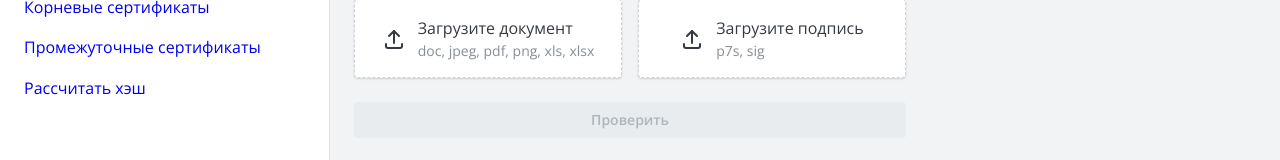
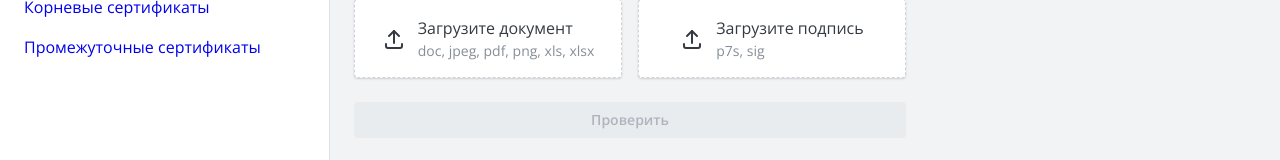
Before and after one commit to ialiev685/signing_module, a React (Vite) app in the folder web_module/: page /verificationSignature in a window 1280 px wide. Shown: the part 135-295 px from the top of the page. Built offline with nearby package versions, Linux system fonts and the light colour scheme.

Commit message:
закомитил маршрут по созданию хэша и настроил маршрут по умолчанию

```diff
--- a/web_module/src/app.tsx
+++ b/web_module/src/app.tsx
@@ -2,13 +2,17 @@ import { Layout } from "@components/layout";
 import "./fonts/fonts.css";
 import "./app.css";
 
-import { createBrowserRouter, RouterProvider } from "react-router-dom";
+import {
+  createBrowserRouter,
+  RouterProvider,
+  Navigate,
+} from "react-router-dom";
 import { Verification } from "@/pages/verification";
 import { routes } from "@/routes";
 import { RootCertificates } from "@/pages/root-certificates";
 import { Container } from "@mantine/core";
 import { MiddleCertificates } from "@/pages/middle-certificate";
-import { CreateHash } from "@/pages/create-hash";
+// import { CreateHash } from "@/pages/create-hash";
 
 const router = createBrowserRouter([
   {
@@ -22,6 +26,10 @@ const router = createBrowserRouter([
     ),
     children: [
       {
+        index: true,
+        element: <Navigate to={routes.verificationSignature} />,
+      },
+      {
         path: routes.verificationSignature,
         element: <Verification />,
       },
@@ -33,9 +41,14 @@ const router = createBrowserRouter([
         path: routes.middleCertificates,
         element: <MiddleCertificates />,
       },
+
+      // {
+      //   path: routes.createHash,
+      //   element: <CreateHash />,
+      // },
       {
-        path: routes.createHash,
-        element: <CreateHash />,
+        path: "*",
+        element: <Navigate to="/" replace />,
       },
     ],
   },
--- a/web_module/src/components/layout/config.ts
+++ b/web_module/src/components/layout/config.ts
@@ -18,8 +18,8 @@ export const navItems: NavItem[] = [
     link: routes.middleCertificates,
     title: "Промежуточные сертификаты",
   },
-  {
-    link: routes.createHash,
-    title: "Рассчитать хэш",
-  },
+  // {
+  //   link: routes.createHash,
+  //   title: "Рассчитать хэш",
+  // },
 ];
```
